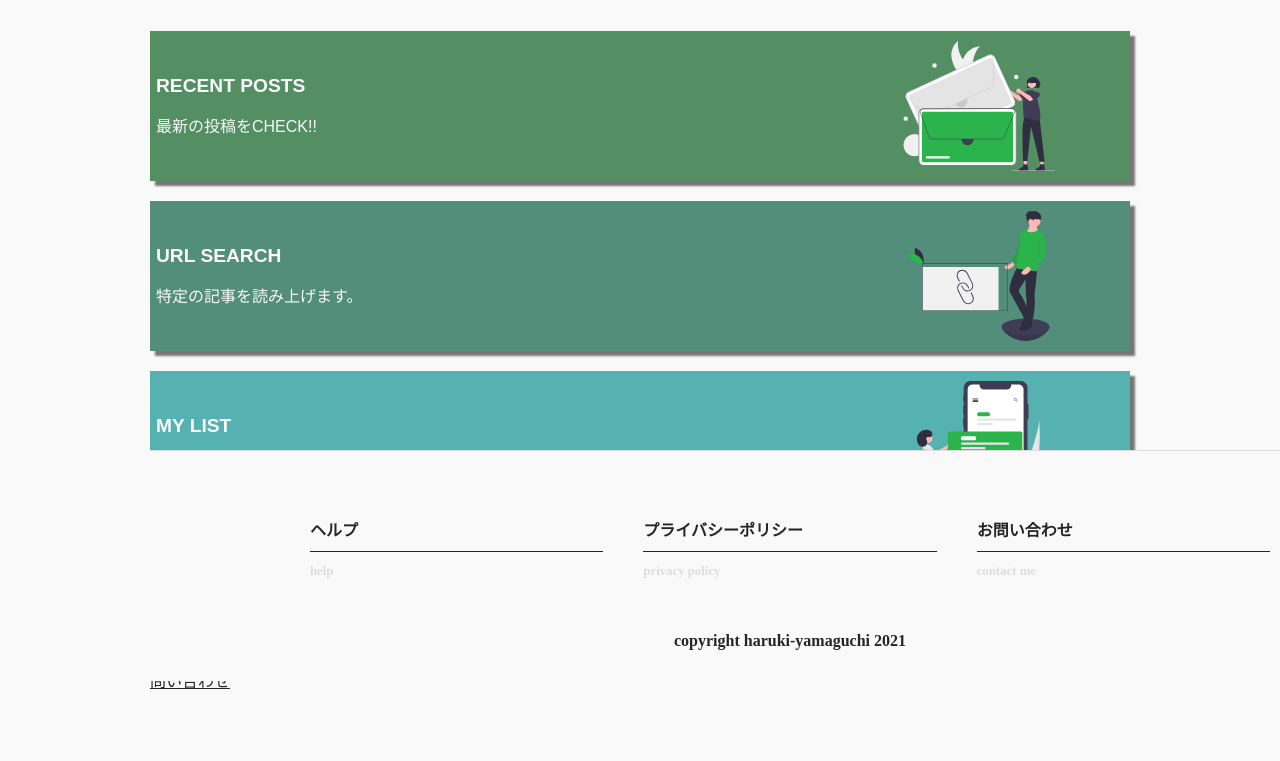
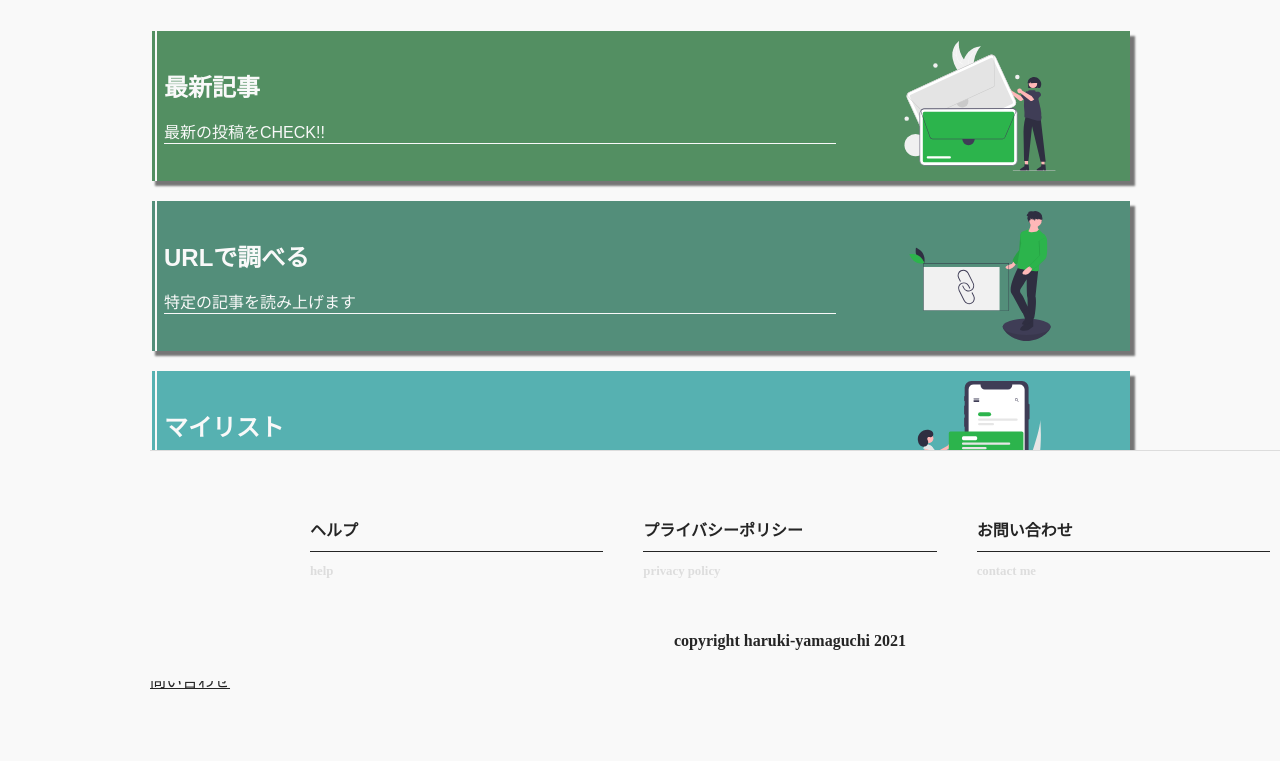
Before and after one commit to 8maguchi8ruki/FeedListener, a Flask app: page / in a window 1280 px wide. Shown: the part 119-880 px from the top of the page. Run offline with Flask 2, Linux system fonts and the light colour scheme; some libraries are stand-ins or nearby versions.

Commit message:
design update

```diff
--- a/static/css/style.css
+++ b/static/css/style.css
@@ -125,7 +125,7 @@ h1 p{
     align-self: center;
 }
 .menu h3{
-    font-size: 1.2rem;
+    font-size: 1.5rem;
     margin: 0;
     color: #f9f9f9;
 }
@@ -134,6 +134,8 @@ h1 p{
     font-weight: normal;
     color: #f9f9f9;
     margin-bottom: 0;
+    display: inline-block;
+    border-bottom: 1px solid #f9f9f9;
 }
 .menu .menu-right{
     width: 30%;
@@ -163,6 +165,8 @@ h1 p{
     font-size: 1.5em;
     text-align: start;
     text-decoration: none;
+    border-left: 7px double #f9f9f9;
+    padding-left: 7px;
 }
 .recent .target-site , .select-site .target-site{
     width: 100%;
--- a/templates/index.html
+++ b/templates/index.html
@@ -7,7 +7,7 @@
         <div class="menu-content">
             <button type="submit">
                 <div class="menu-left">
-                    <h3>RECENT POSTS</h3>
+                    <h3>最新記事</h3>
                     <p>最新の投稿をCHECK!!</p>
                 </div>
                 <div class="menu-right">
@@ -22,8 +22,8 @@
         <div class="menu-content">
             <button type="submit" class="arc">
                 <div class="menu-left">
-                    <h3>URL SEARCH</h3>
-                    <p>特定の記事を読み上げます。</p>
+                    <h3>URLで調べる</h3>
+                    <p>特定の記事を読み上げます</p>
                 </div>
                 <div class="menu-right">
                     <img src="../static/img/menu8.svg" alt="">
@@ -36,8 +36,8 @@
         <div class="menu-content">
             <button type="submit">
                 <div class="menu-left">
-                    <h3>MY LIST</h3>
-                    <p>お気に入りのサイトを登録。</p>
+                    <h3>マイリスト</h3>
+                    <p>お気に入りのサイトを登録</p>
                 </div>
                 <div class="menu-right">
                     <img src="../static/img/menu4.svg" alt="">
```
Also changed, not shown: 1 other file.
